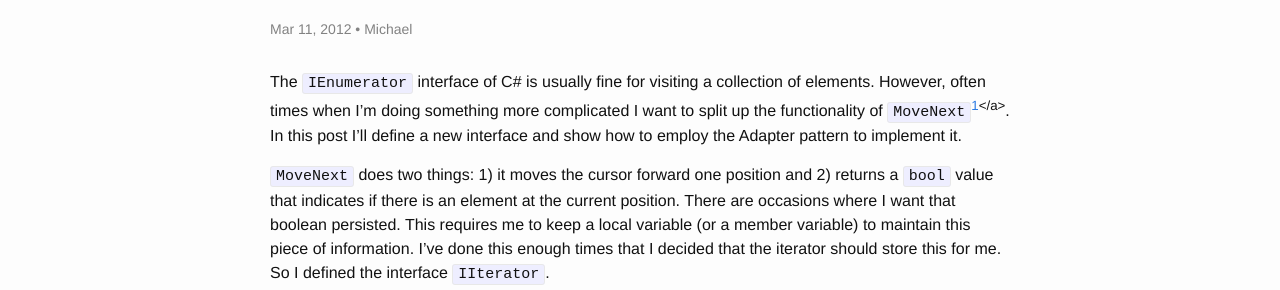
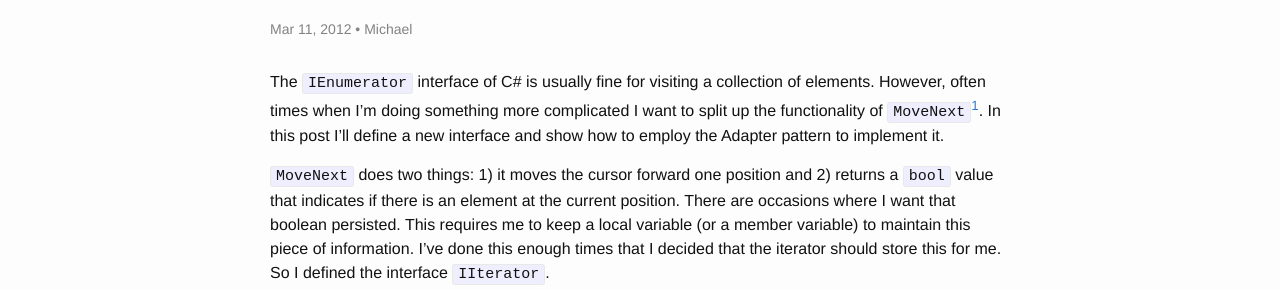
Before and after one commit to michaelgwelch/loominate.net, a Jekyll site: the page built from _posts/2012-03-11-an-iterator-interface-for-c.md, in a window 1280 px wide and 900 px high. Shown: the part 130-420 px from the top of the window. Built offline with Jekyll 4.4.1, drawn with Linux system fonts in a browser that asks for light colours.

```diff
--- a/_posts/2012-03-11-an-iterator-interface-for-c.md
+++ b/_posts/2012-03-11-an-iterator-interface-for-c.md
@@ -11,7 +11,7 @@ tags:
 
 <!-- cSpell:ignore readonly typeparam Linq -->
 
-The `IEnumerator` interface of C# is usually fine for visiting a collection of elements. However, often times when I'm doing something more complicated I want to split up the functionality of `MoveNext`<sup id='a1'>[1](#f1)</a></sup>. In this post I'll define a new interface and show how to employ the Adapter pattern to implement it.
+The `IEnumerator` interface of C# is usually fine for visiting a collection of elements. However, often times when I'm doing something more complicated I want to split up the functionality of `MoveNext`<sup id='a1'>[1](#f1)</sup>. In this post I'll define a new interface and show how to employ the Adapter pattern to implement it.
 
 <!--more-->
 
```
